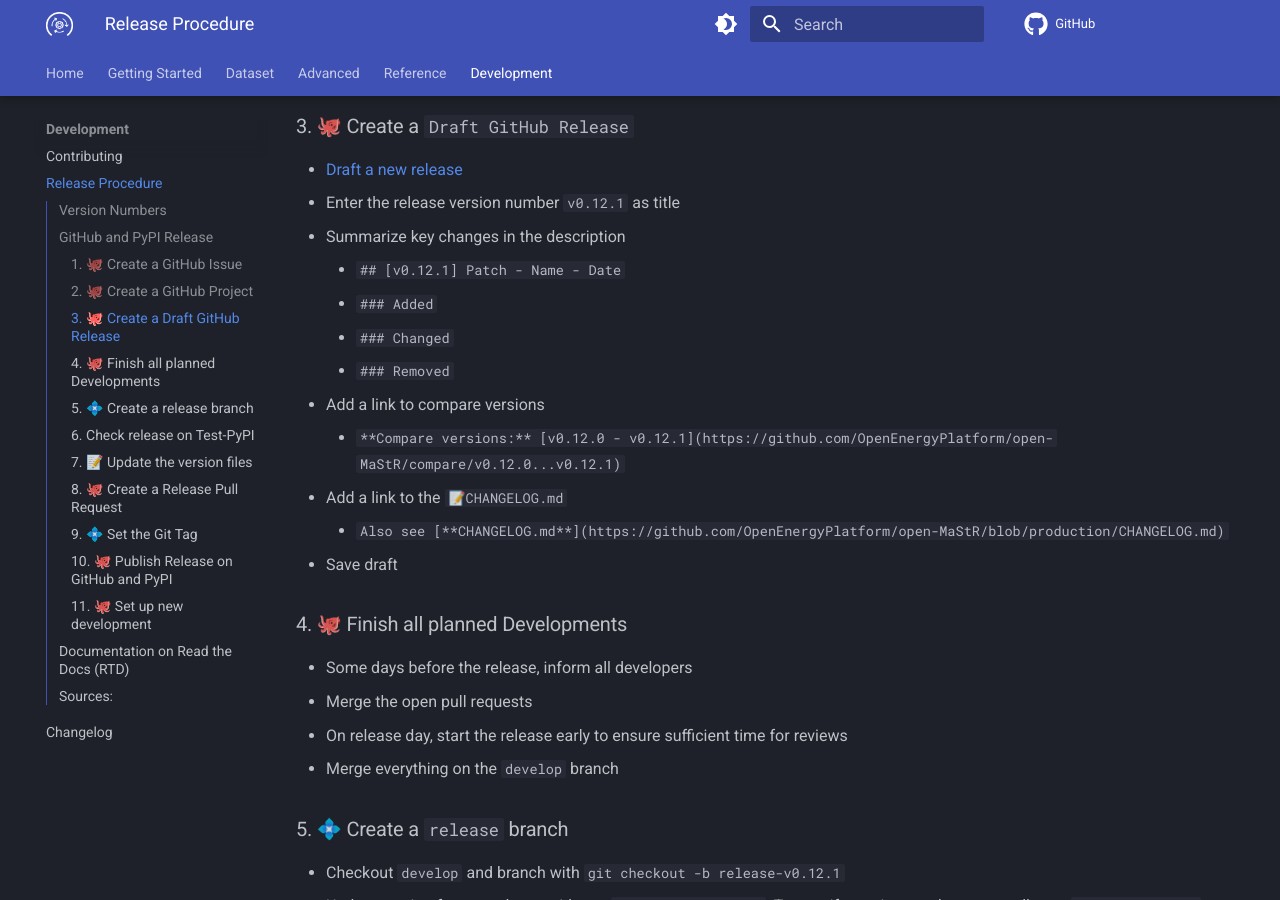
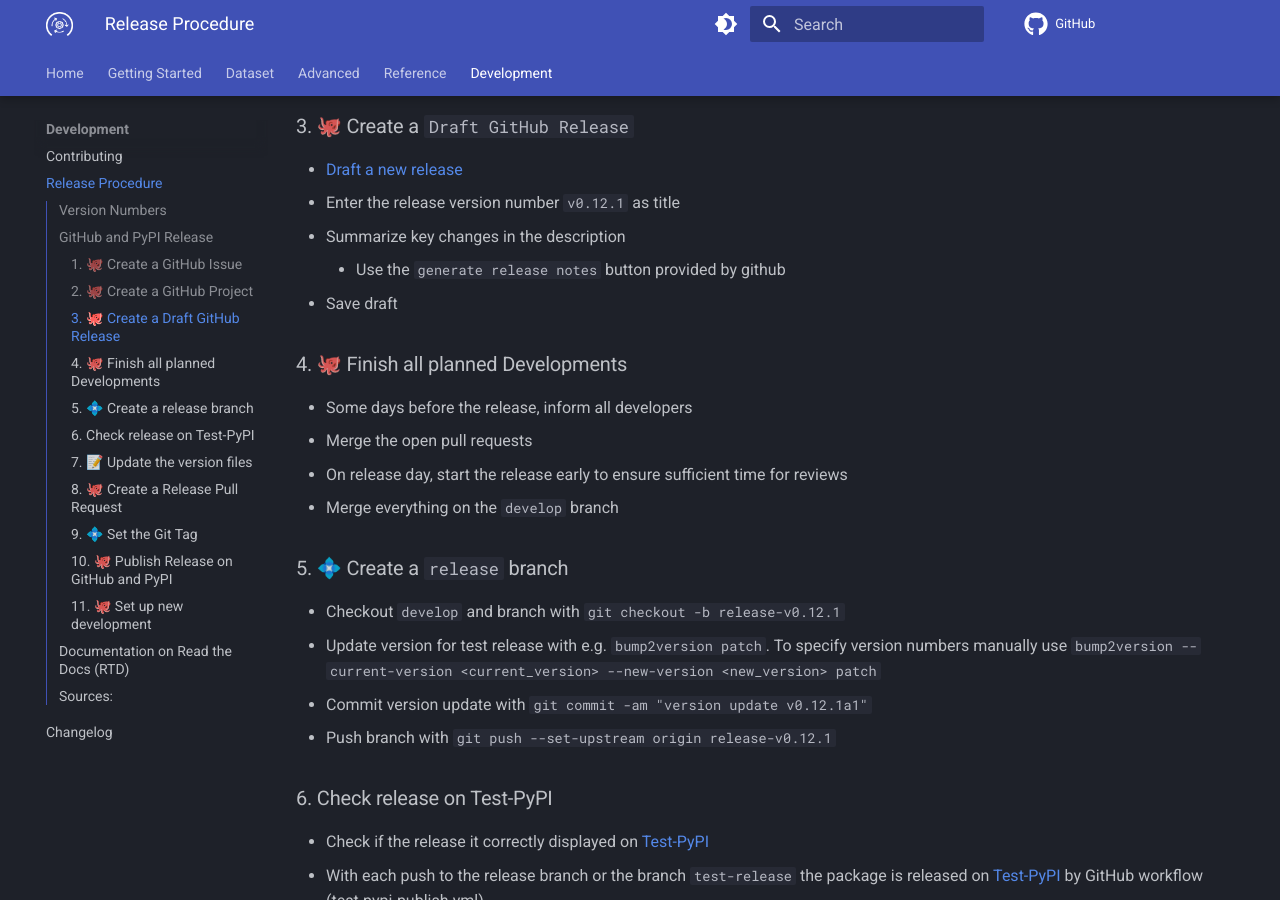
Before and after one commit to OpenEnergyPlatform/open-MaStR, an MkDocs documentation site: the page built from docs/development/release_procedure_mirror.md, in a window 1280 px wide and 900 px high, scrolled down 994 px. Built offline with MkDocs 1.6.1 and Material for MkDocs 9.7.7, drawn with Linux system fonts in a browser that asks for light colours; comment, search, counter and statistics services are not loaded.

Commit message:
Add automated release notes from github #458

```diff
--- a/RELEASE_PROCEDURE.md
+++ b/RELEASE_PROCEDURE.md
@@ -41,14 +41,7 @@
 * [Draft a new release](https://github.com/OpenEnergyPlatform/open-MaStR/releases/new)
 * Enter the release version number `v0.12.1` as title
 * Summarize key changes in the description
-    * `## [v0.12.1] Patch - Name - Date`
-    * `### Added`
-    * `### Changed`
-    * `### Removed`
-* Add a link to compare versions
-    * `**Compare versions:** [v0.12.0 - v0.12.1](https://github.com/OpenEnergyPlatform/open-MaStR/compare/v0.12.0...v0.12.1)`
-* Add a link to the `📝CHANGELOG.md`
-    * `Also see [**CHANGELOG.md**](https://github.com/OpenEnergyPlatform/open-MaStR/blob/production/CHANGELOG.md)`
+    * Use the `generate release notes` button provided by github
 * Save draft
 
 ### 4. 🐙 Finish all planned Developments
```
